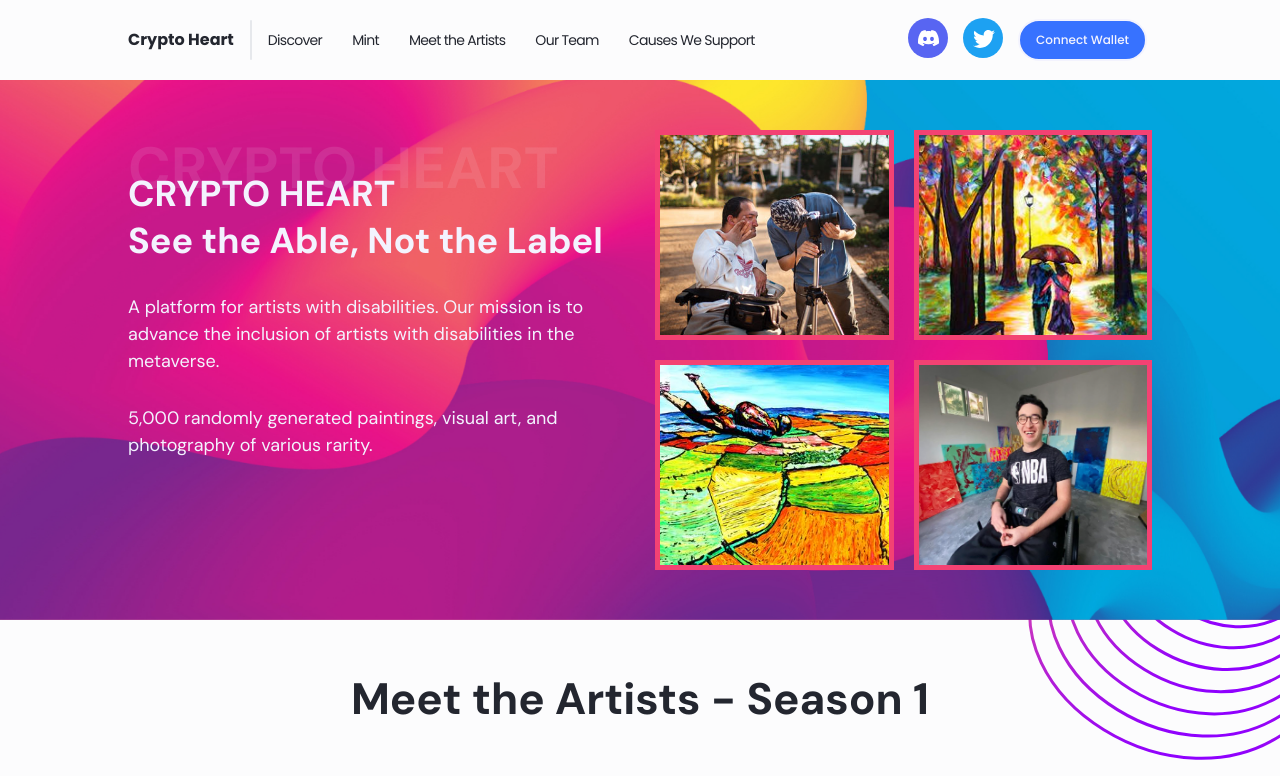
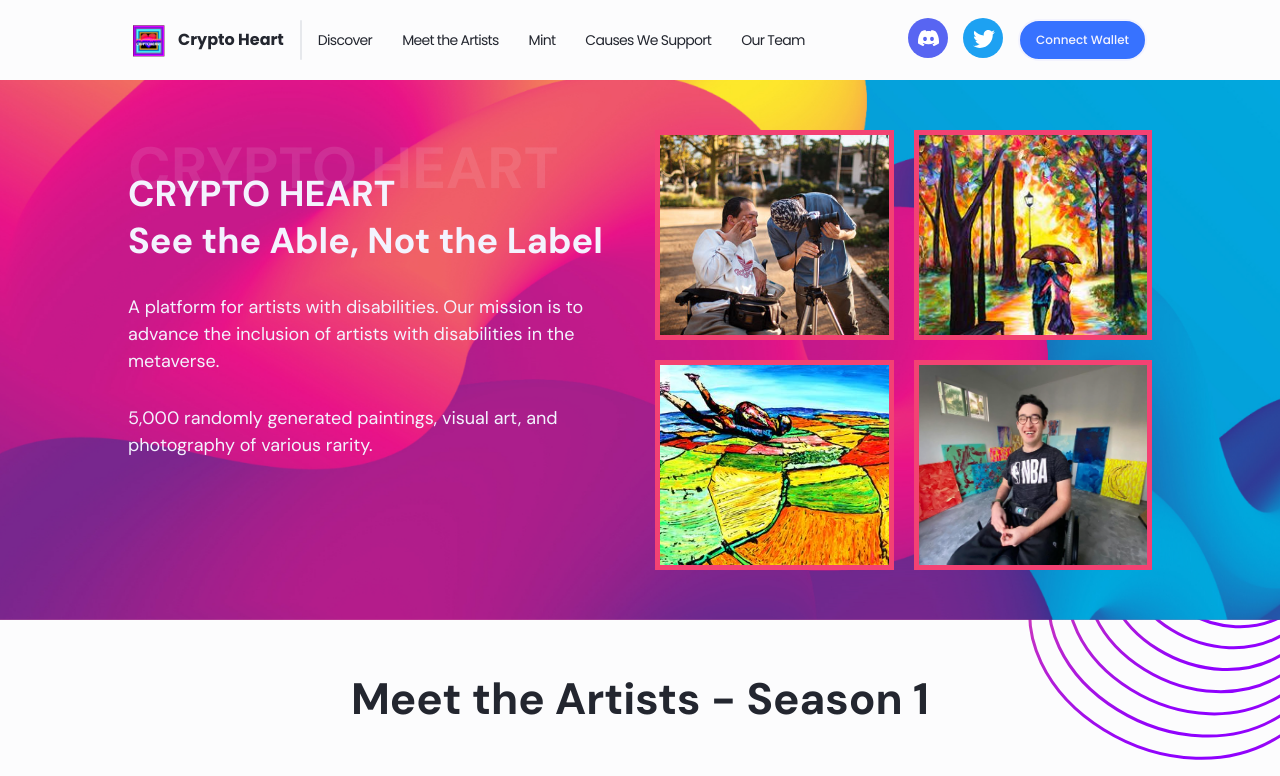
Before and after one commit to EthanMKavanagh/cryptohearts, a React (Create React App) app: page / in a window 1280 px wide. Shown: the top 776 px of the page. Built offline with nearby package versions, Linux system fonts and the light colour scheme; grey boxes are pictures that could not be loaded.

Commit message:
Nav bar edits

```diff
--- a/src/layouts/Navbar.jsx
+++ b/src/layouts/Navbar.jsx
@@ -3,6 +3,7 @@ import { Link } from "react-router-dom";
 import ConnectWallet from "../components/ConnectWallet";
 import twitter from "../assets/twitter.svg";
 import discord from "../assets/discord.svg";
+import Logo from "../assets/cryptoheart.png";
 
 const DividerIcon = () => (
   <svg
@@ -76,9 +77,10 @@ const Navbar = () => {
         <Link
           to="/"
           onClick={() => window.scrollTo({ top: 0, behavior: "smooth" })}
+          className="navbar__link"
         >
-          {/* <img alt="logo" className="navbar__logo" src={Logo} /> */}
-          <span className="navbar__logo">Crypto Heart</span>
+          <img alt="logo" className="navbar__logo" src={Logo} />
+          <span className="navbar__logo-text">Crypto Heart</span>
         </Link>
 
         <DividerIcon />
@@ -91,6 +93,23 @@ const Navbar = () => {
               className="navbar-link"
             >
               Discover
+            </Link>
+          </div>
+          <div className="navbar-item">
+            <Link
+              to="#meet-the-artists"
+              onClick={() => {
+                const element = document.getElementById("meet-the-artists");
+                if (element) {
+                  window.scrollTo({
+                    top: element.offsetTop - 120,
+                    behavior: "smooth",
+                  });
+                }
+              }}
+              className="navbar-link"
+            >
+              Meet the Artists
             </Link>
           </div>
           <div className="navbar-item">
@@ -112,19 +131,19 @@ const Navbar = () => {
           </div>
           <div className="navbar-item">
             <Link
-              to="#meet-the-artists"
+              to="#causes-we-support"
               onClick={() => {
-                const element = document.getElementById("meet-the-artists");
+                const element = document.getElementById("causes-we-support");
                 if (element) {
                   window.scrollTo({
-                    top: element.offsetTop - 120,
+                    top: element.offsetTop - 80,
                     behavior: "smooth",
                   });
                 }
               }}
               className="navbar-link"
             >
-              Meet the Artists
+              Causes We Support
             </Link>
           </div>
           <div className="navbar-item">
@@ -142,23 +161,6 @@ const Navbar = () => {
               className="navbar-link"
             >
               Our Team
-            </Link>
-          </div>
-          <div className="navbar-item">
-            <Link
-              to="#causes-we-support"
-              onClick={() => {
-                const element = document.getElementById("causes-we-support");
-                if (element) {
-                  window.scrollTo({
-                    top: element.offsetTop - 90,
-                    behavior: "smooth",
-                  });
-                }
-              }}
-              className="navbar-link"
-            >
-              Causes We Support
             </Link>
           </div>
         </nav>
@@ -207,6 +209,23 @@ const Navbar = () => {
           </div>
           <div className="navbar-item">
             <Link
+              to="#get-your-art"
+              onClick={() => {
+                const element = document.getElementById("get-your-art");
+                if (element) {
+                  window.scrollTo({
+                    top: element.offsetTop - 120,
+                    behavior: "smooth",
+                  });
+                }
+              }}
+              className="navbar-link"
+            >
+              Mint
+            </Link>
+          </div>
+          <div className="navbar-item">
+            <Link
               to="#causes-we-support"
               onClick={() => {
                 const element = document.getElementById("causes-we-support");
@@ -220,6 +239,23 @@ const Navbar = () => {
               className="navbar-link"
             >
               Causes We Support
+            </Link>
+          </div>
+          <div className="navbar-item">
+            <Link
+              to="#our-team"
+              onClick={() => {
+                const element = document.getElementById("our-team");
+                if (element) {
+                  window.scrollTo({
+                    top: element.offsetTop - 120,
+                    behavior: "smooth",
+                  });
+                }
+              }}
+              className="navbar-link"
+            >
+              Our Team
             </Link>
           </div>
 
--- a/src/styles/layout/_navigation.scss
+++ b/src/styles/layout/_navigation.scss
@@ -44,7 +44,18 @@
     align-items: center;
   }
 
+  &__link {
+    display: flex;
+    flex-direction: row;
+    align-items: center;
+  }
+
   &__logo {
+    width: 40px;
+    margin-right: 10px;
+  }
+
+  &__logo-text {
     display: flex;
     font-weight: 700;
     font-size: 1rem;
```
